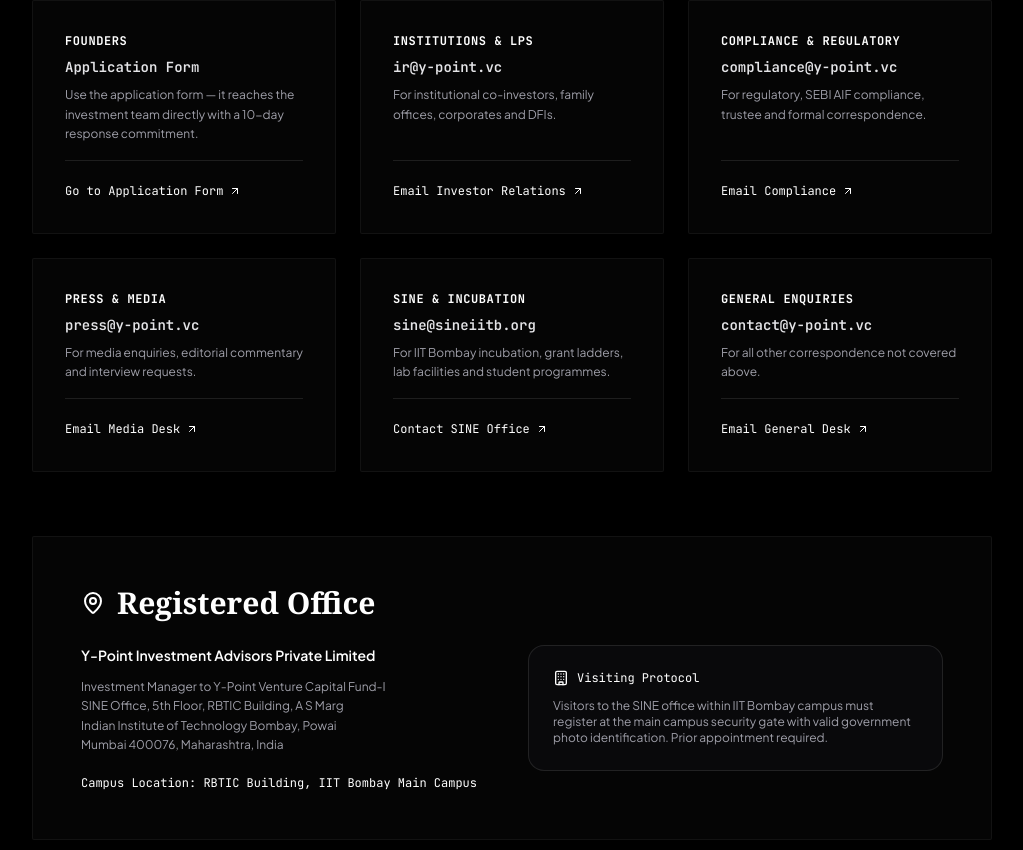
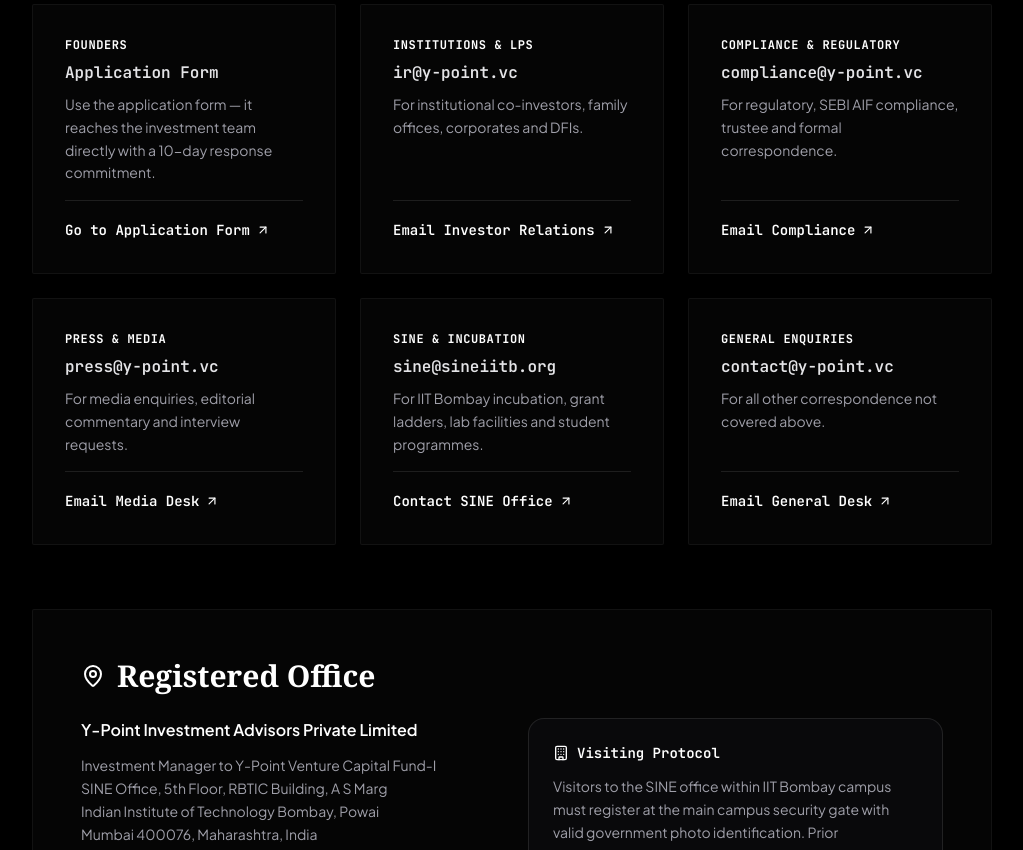
Before and after one commit to Ankit-singh-dot/y-point, a Next.js app in the folder my-app/: page /contact in a window 1280 px wide. Shown: the part 390-1240 px from the top of the page, without its empty margins (128-1151 px from the left). Built offline with nearby package versions, Linux system fonts and the light colour scheme.

Commit message:
second_updateapp/contact/page.tsx

```diff
--- a/my-app/app/contact/page.tsx
+++ b/my-app/app/contact/page.tsx
@@ -69,7 +69,7 @@
             CONTACT &amp; DIRECT ROUTES
           </h1>
 
-          <p className="text-zinc-400 text-xs sm:text-base max-w-2xl">
+          <p className="text-zinc-400 text-sm sm:text-base max-w-2xl leading-relaxed">
             We use routed inboxes so your inquiry reaches the right person immediately without languishing in a generic catch-all inbox.
           </p>
         </div>
@@ -85,10 +85,10 @@
                 <span className="font-mono text-xs uppercase tracking-wider text-white font-bold block">
                   {route.channel}
                 </span>
-                <div className="font-mono text-sm font-semibold text-zinc-200">
+                <div className="font-mono text-sm sm:text-base font-semibold text-zinc-200">
                   {route.dest}
                 </div>
-                <p className="text-xs text-zinc-400 leading-relaxed">
+                <p className="text-xs sm:text-sm text-zinc-400 leading-relaxed">
                   {route.action}
                 </p>
               </div>
@@ -96,10 +96,10 @@
               <div className="pt-4 border-t border-white/10">
                 <Link
                   href={route.link}
-                  className="inline-flex items-center gap-1.5 text-xs font-mono text-white hover:underline"
+                  className="inline-flex items-center gap-1.5 text-xs sm:text-sm font-mono text-white hover:underline font-semibold"
                 >
                   <span>{route.buttonText}</span>
-                  <ArrowUpRight className="h-3 w-3" />
+                  <ArrowUpRight className="h-3.5 w-3.5" />
                 </Link>
               </div>
             </div>
@@ -116,27 +116,27 @@
           </div>
 
           <div className="grid grid-cols-1 md:grid-cols-2 gap-8 items-start">
-            <div className="space-y-3 text-sm text-zinc-300">
+            <div className="space-y-3 text-sm sm:text-base text-zinc-300">
               <p className="font-semibold text-white">
                 Y-Point Investment Advisors Private Limited
               </p>
-              <p className="text-xs leading-relaxed text-zinc-400">
+              <p className="text-xs sm:text-sm leading-relaxed text-zinc-400">
                 Investment Manager to Y-Point Venture Capital Fund-I<br />
                 SINE Office, 5th Floor, RBTIC Building, A S Marg<br />
                 Indian Institute of Technology Bombay, Powai<br />
                 Mumbai 400076, Maharashtra, India
               </p>
-              <div className="pt-2 font-mono text-xs text-white">
+              <div className="pt-2 font-mono text-xs sm:text-sm text-white">
                 Campus Location: RBTIC Building, IIT Bombay Main Campus
               </div>
             </div>
 
-            <div className="rounded-2xl border border-white/10 bg-zinc-950 p-6 space-y-3 text-xs text-zinc-400">
+            <div className="rounded-2xl border border-white/10 bg-zinc-950 p-6 space-y-3 text-xs sm:text-sm text-zinc-400">
               <div className="flex items-center gap-2 text-white font-mono">
                 <Building className="h-4 w-4 text-white" />
-                <span>Visiting Protocol</span>
+                <span className="font-semibold">Visiting Protocol</span>
               </div>
-              <p>
+              <p className="leading-relaxed">
                 Visitors to the SINE office within IIT Bombay campus must register at the main campus security gate with valid government photo identification. Prior appointment required.
               </p>
             </div>
```
